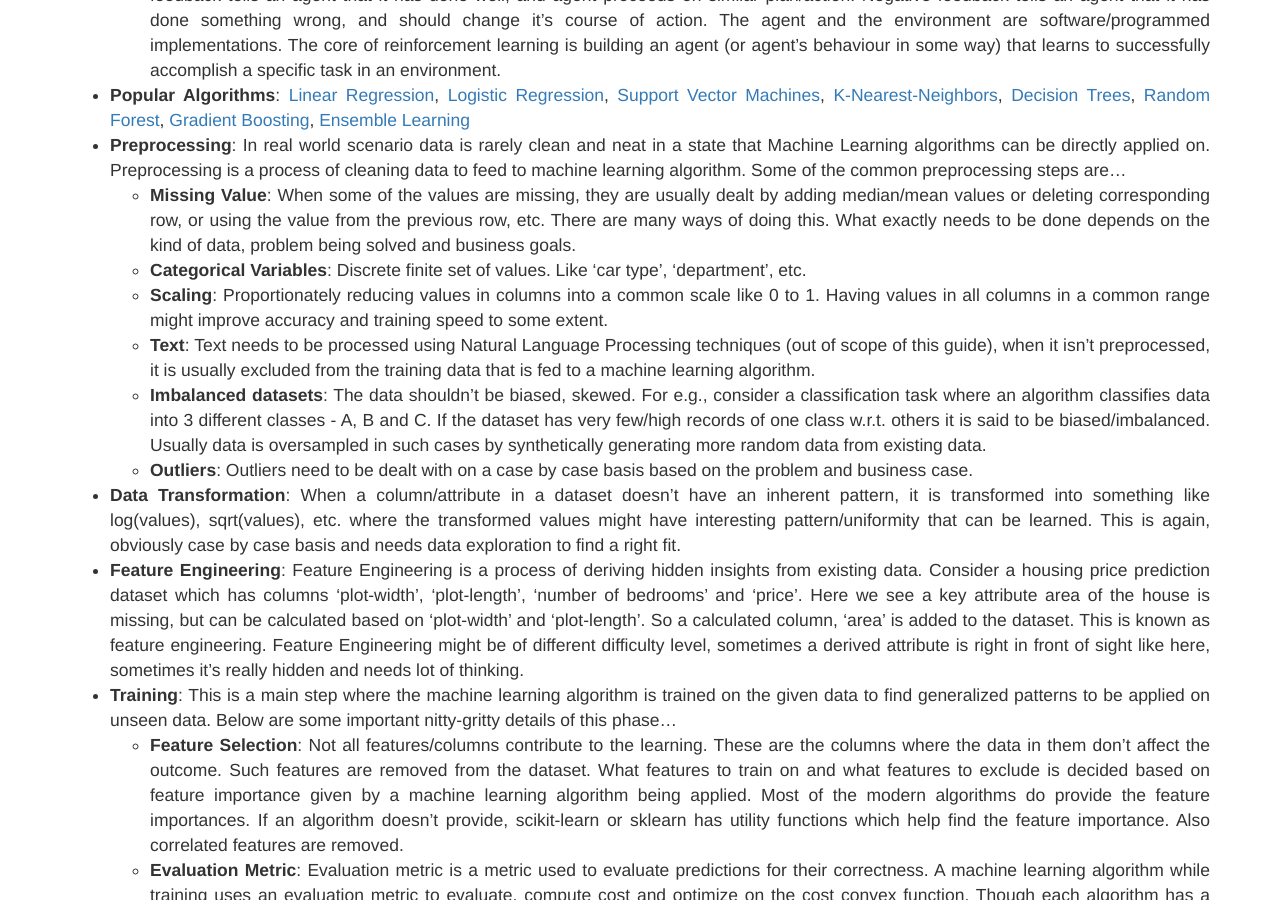
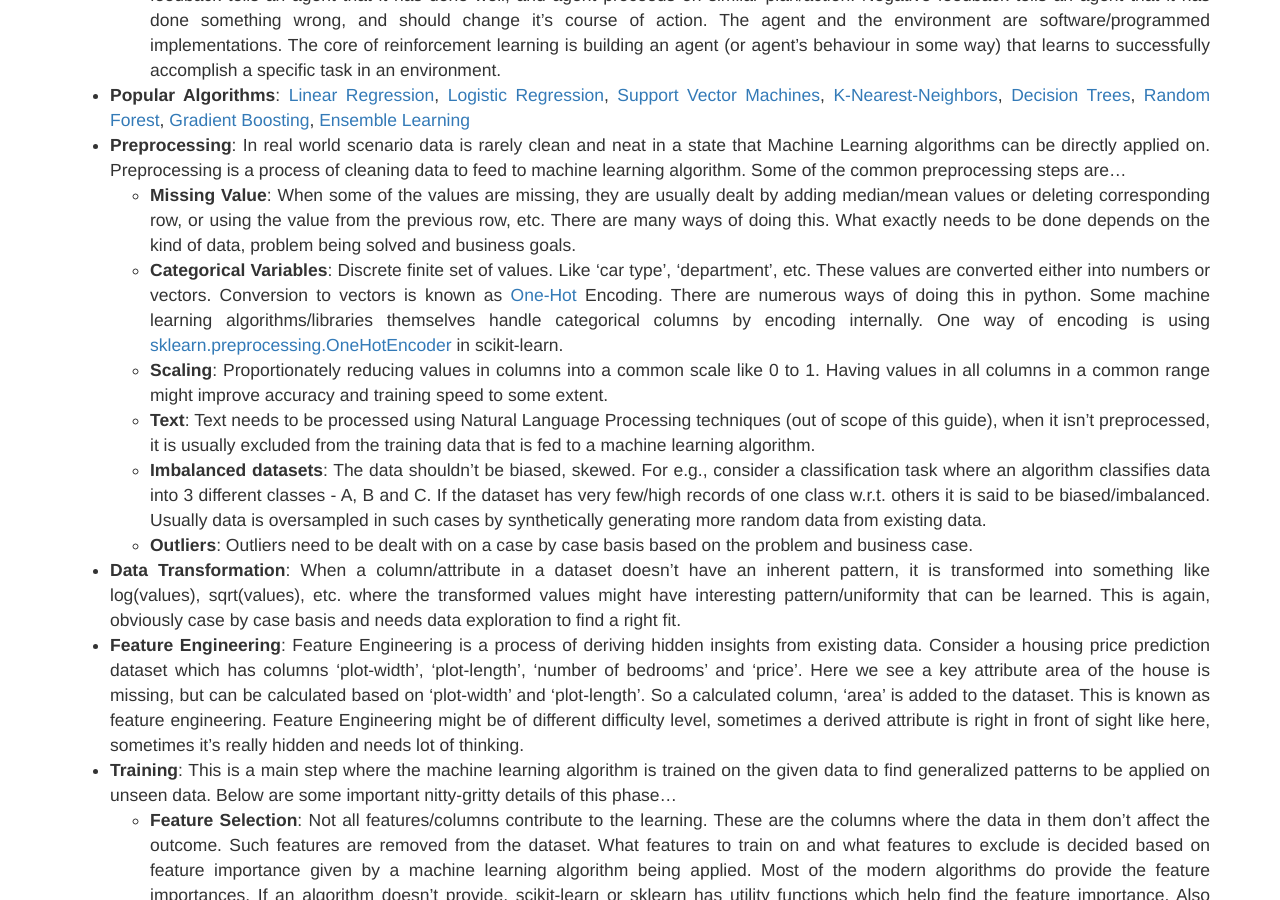
Before and after one commit to devm1023/ML_project, a Jekyll site: the page built from pages/getting-started-with-machine-learning-in-one-hour.markdown, in a window 1280 px wide and 900 px high, scrolled down 2457 px. Built offline with Jekyll 4.4.1, drawn with Linux system fonts in a browser that asks for light colours; nearby versions of some CDN libraries; comment, search, counter and statistics services are not loaded.

Commit message:
Update getting-started-with-machine-learning-in-one-hour.markdown

```diff
--- a/pages/getting-started-with-machine-learning-in-one-hour.markdown
+++ b/pages/getting-started-with-machine-learning-in-one-hour.markdown
@@ -71,7 +71,7 @@ _If you want to get a taste of what is Machine Learning about and what it could
 * __Popular Algorithms__: [Linear Regression](https://en.wikipedia.org/wiki/Linear_regression), [Logistic Regression](https://en.wikipedia.org/wiki/Logistic_regression), [Support Vector Machines](https://en.wikipedia.org/wiki/Support_vector_machine), [K-Nearest-Neighbors](https://en.wikipedia.org/wiki/K-nearest_neighbors_algorithm), [Decision Trees](https://en.wikipedia.org/wiki/Decision_tree), [Random Forest](https://en.wikipedia.org/wiki/Random_forest), [Gradient Boosting](https://en.wikipedia.org/wiki/Gradient_boosting), [Ensemble Learning](https://en.wikipedia.org/wiki/Ensemble_learning)
 * __Preprocessing__: In real world scenario data is rarely clean and neat in a state that Machine Learning algorithms can be directly applied on. Preprocessing is a process of cleaning data to feed to machine learning algorithm. Some of the common preprocessing steps are...
   * __Missing Value__: When some of the values are missing, they are usually dealt by adding median/mean values or deleting corresponding row, or using the value from the previous row, etc. There are many ways of doing this. What exactly needs to be done depends on the kind of data, problem being solved and business goals.
-  * __Categorical Variables__: Discrete finite set of values. Like 'car type', 'department', etc.
+  * __Categorical Variables__: Discrete finite set of values. Like 'car type', 'department', etc. These values are converted either into numbers or vectors. Conversion to vectors is known as [One-Hot](https://en.wikipedia.org/wiki/One-hot) Encoding. There are numerous ways of doing this in python. Some machine learning algorithms/libraries themselves handle categorical columns by encoding internally. One way of encoding is using [sklearn.preprocessing.OneHotEncoder](http://scikit-learn.org/stable/modules/generated/sklearn.preprocessing.OneHotEncoder.html) in scikit-learn.
   * __Scaling__: Proportionately reducing values in columns into a common scale like 0 to 1. Having values in all columns in a common range might improve accuracy and training speed to some extent.
   * __Text__: Text needs to be processed using Natural Language Processing techniques (out of scope of this guide), when it isn't preprocessed, it is usually excluded from the training data that is fed to a machine learning algorithm.
   * __Imbalanced datasets__: The data shouldn't be biased, skewed. For e.g., consider a classification task where an algorithm classifies data into 3 different classes - A, B and C. If the dataset has very few/high records of one class w.r.t. others it is said to be biased/imbalanced. Usually data is oversampled in such cases by synthetically generating more random data from existing data.
```
